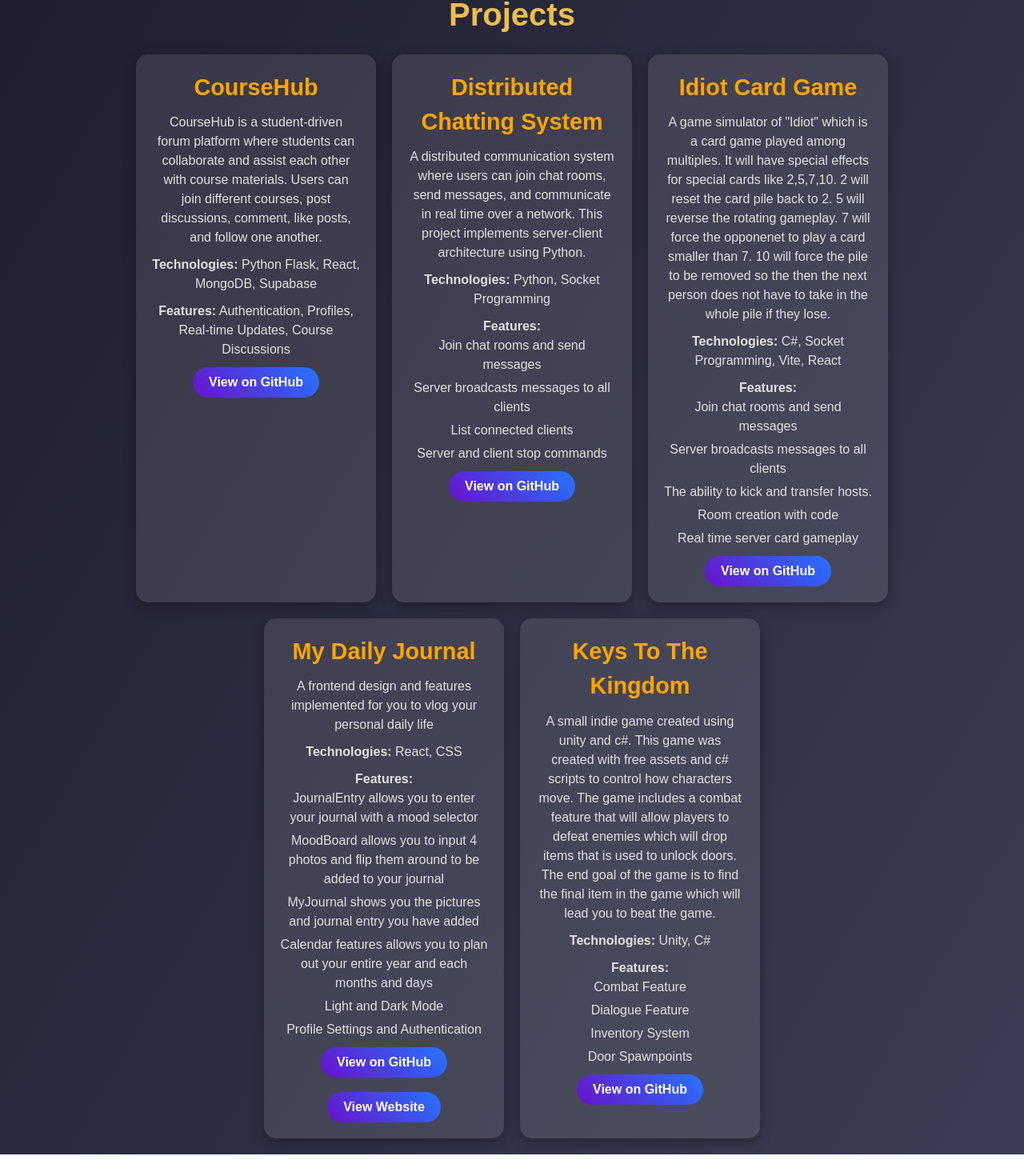
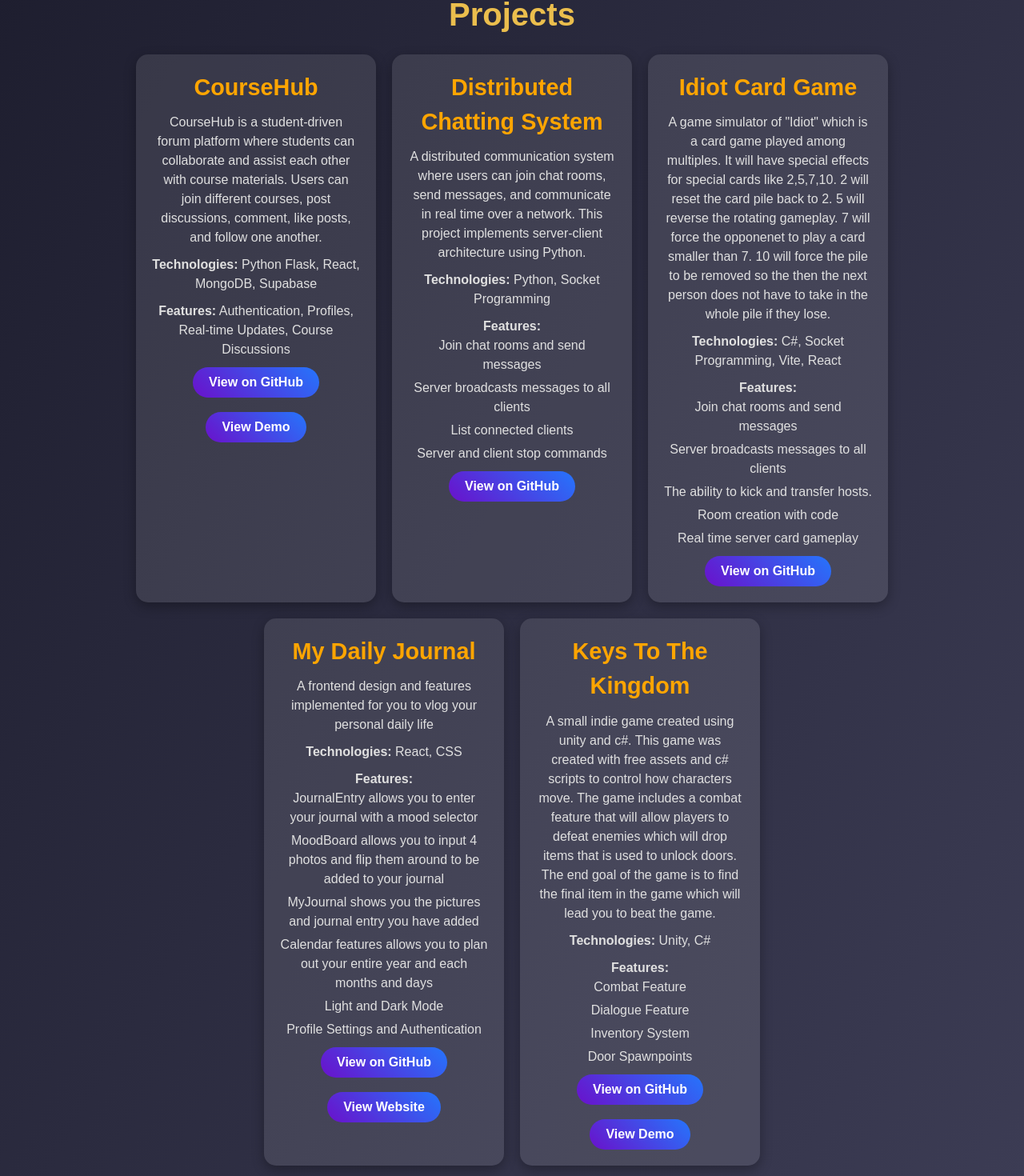
Before and after one commit to looksorn789/Portfolio, a React (Vite) app in the folder Resume/: page /Resume/projects in a window 1280 px wide. Shown: the part 102-1572 px from the top of the page at 80% size. Before the commit the page ends 1545 px from the top, so only its background shows below. Built offline with nearby package versions, Linux system fonts and the light colour scheme.

Commit message:
Updated demo for video in project

```diff
--- a/Resume/src/pages/Projects.jsx
+++ b/Resume/src/pages/Projects.jsx
@@ -20,9 +20,14 @@ const Projects = () => {
           <p>
             <strong>Features:</strong> Authentication, Profiles, Real-time Updates, Course Discussions
           </p>
+          <div className="button-group">
             <button className="project-button" onClick={() => window.open("https://github.com/Elias0127/CourseHub", "_blank")}>
               View on GitHub
             </button>
+            <button className="project-button" onClick={() => window.open("https://youtu.be/SAqRzDYyfaU", "_blank")}>
+              View Demo
+            </button>
+          </div>
         </div>
 
         {/* Chatting System Project Card */}
@@ -124,9 +129,14 @@ const Projects = () => {
               <li>Door Spawnpoints</li>
             </ul>
           </p>
+          <div className="button-group">
             <button className="project-button" onClick={() => window.open("https://github.com/zsanchez6/KeysToTheKingdom", "_blank")}>
               View on GitHub
             </button>
+            <button className="project-button" onClick={() => window.open("https://youtu.be/e6bru3lDydA", "_blank")}>
+              View Demo
+            </button>
+          </div>
         </div>
       </div>
     </div>
```
Lines whose indentation alone changed are shown as unchanged.
